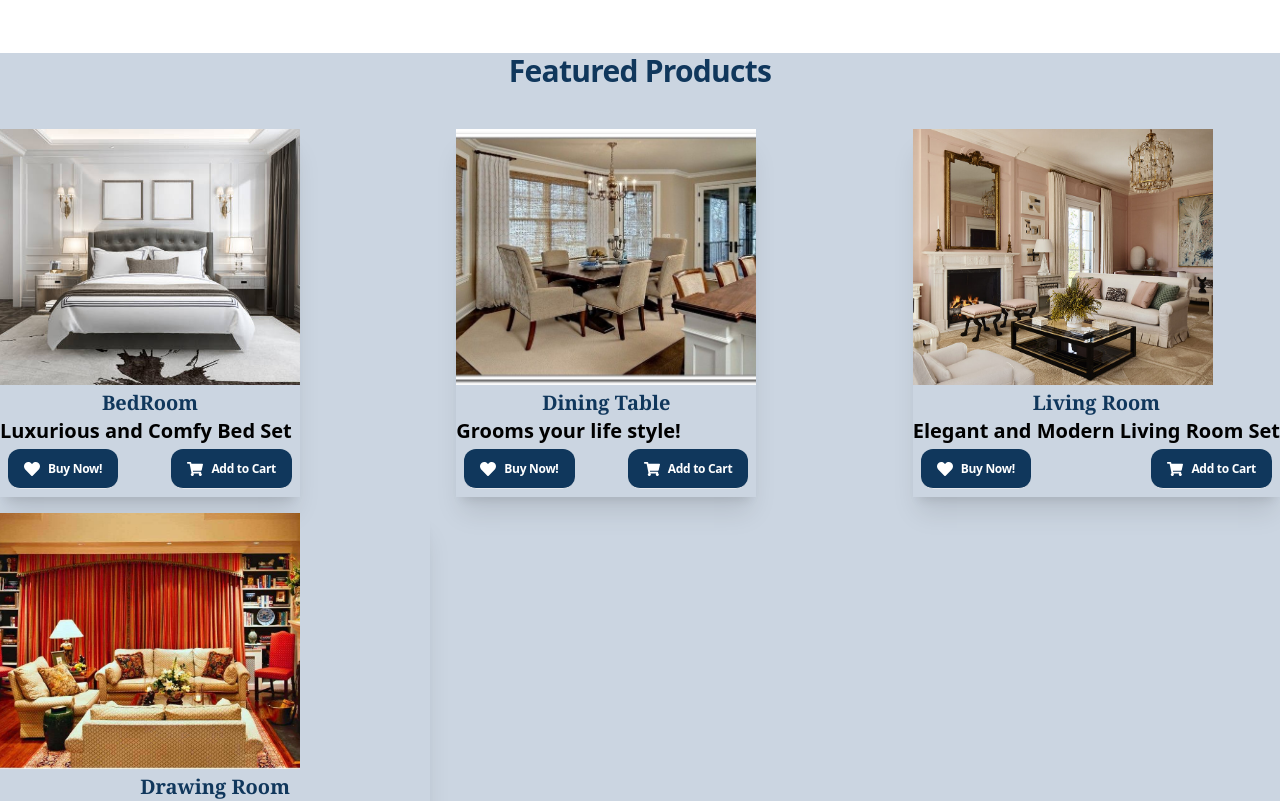
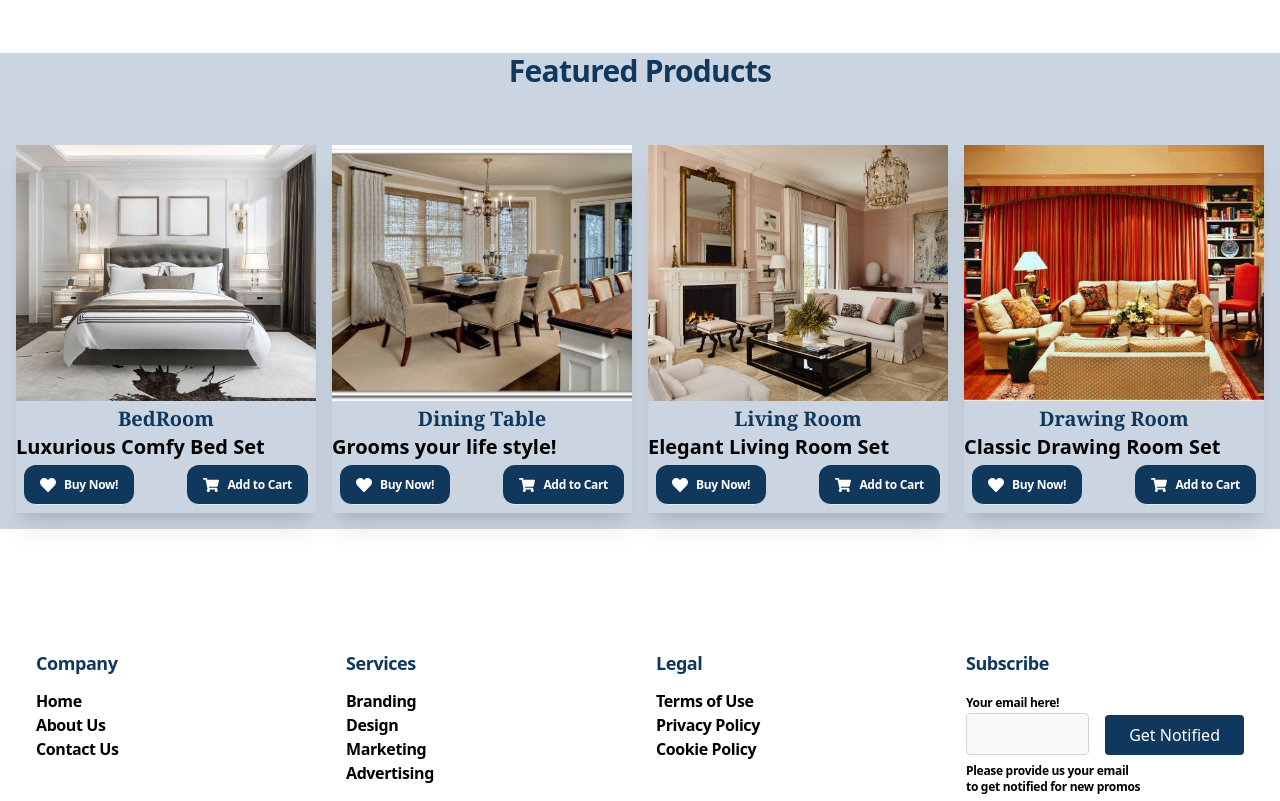
Before and after one commit to BilqeesShahid/Q2bilqeesfigmatemplate, a Next.js app: page / in a window 1280 px wide. Shown: the part 1800-2601 px from the top of the page. Built offline with nearby package versions, Linux system fonts and the light colour scheme.

Commit message:
Update FeaturedProducts.tsx

```diff
--- a/src/components/FeaturedProducts.tsx
+++ b/src/components/FeaturedProducts.tsx
@@ -16,12 +16,12 @@ const FeaturedProducts = () => {
 </div>
 {/*category starts from here*/}
 {/*Dining*/}
- <div className='flex flex-wrap justify-between items-center gap-4 group'>
+ <div className='flex flex-wrap justify-around p-4 items-center gap-4 group'>
   <div className="block relative h-[23rem] shadow-xl overflow-hidden">
     <Image src="/bed1.jpg" alt="bedroom" width={300} height={400} className="object-cover h-64" />
     <div className="card-body">
       <h2 className="card-title text-lg lg:text-xl text-myblue font-serif font-bold text-center mt-1">BedRoom</h2>
-      <p className='text-lg lg:text-xl font-bold text-black '>Luxurious and Comfy Bed Set</p>
+      <p className='text-lg lg:text-xl font-bold text-black '>Luxurious Comfy Bed Set</p>
       <div>
       <Button className='bg-myblue  hover:bg-transparent text-white
         hover:text-black scroll-m-20 border-b pb-2 text-xs rounded-xl
@@ -61,7 +61,7 @@ const FeaturedProducts = () => {
     <Image src="/living.jpg" alt="living" width={300} height={400} className="object-cover h-64" />
     <div className="card-body">
       <h2 className="card-title text-lg lg:text-xl text-myblue font-serif font-bold text-center mt-1">Living Room</h2>
-      <p className='text-lg lg:text-xl font-bold text-black line-clamp-1'>Elegant and Modern Living Room Set</p>
+      <p className='text-lg lg:text-xl font-bold text-black line-clamp-1'>Elegant Living Room Set</p>
       <div>
       <Button className='bg-myblue hover:bg-transparent text-white
         hover:text-black scroll-m-20 border-b pb-2 text-xs rounded-xl
@@ -81,7 +81,7 @@ const FeaturedProducts = () => {
     <Image src="/draw1.jpg" alt="drawing room" width={300} height={400} className="object-cover h-64" />
     <div className="card-body">
       <h2 className="card-title text-lg lg:text-xl text-myblue font-serif font-bold text-center mt-1">Drawing Room</h2>
-      <p className='text-lg lg:text-xl font-bold text-black '>Classic and Comfortable Drawing Room Set</p>
+      <p className='text-lg lg:text-xl font-bold text-black '>Classic Drawing Room Set</p>
       <div>
       <Button className='bg-myblue hover:bg-transparent text-white
         hover:text-black scroll-m-20 border-b pb-2 text-xs rounded-xl
```
